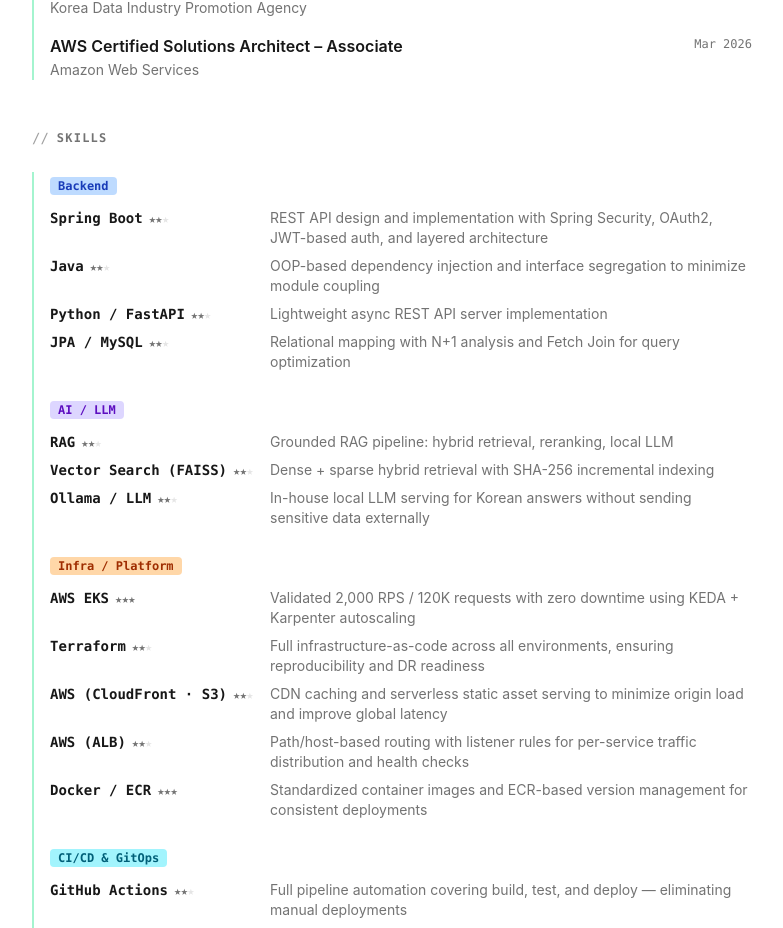
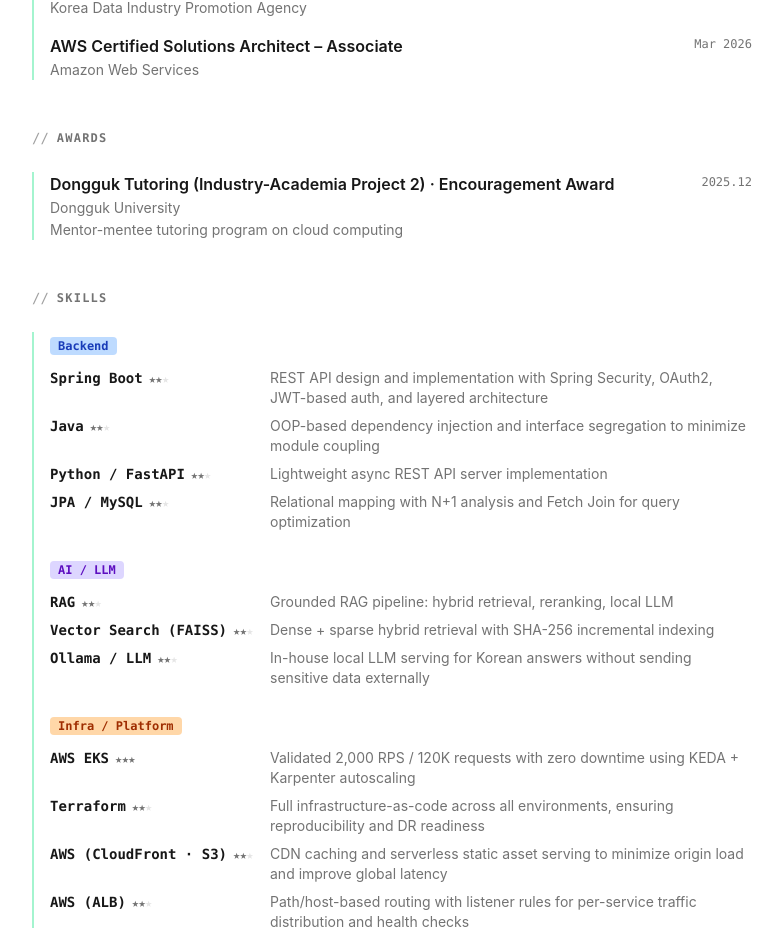
Before and after one commit to eomkyeongmun/my-portfolio, a Next.js app: page /en in a window 1280 px wide. Shown: the part 2072-3000 px from the top of the page, without its empty margins (248-1031 px from the left). Built offline with nearby package versions, Linux system fonts and the light colour scheme; a web font is replaced by a local one.

Commit message:
feat: add awards section to profile page
Co-Authored-By: Claude Fable 5 <noreply@anthropic.com>

```diff
--- a/src/app/en/page.tsx
+++ b/src/app/en/page.tsx
@@ -5,6 +5,7 @@ import { skills } from "@/data/en/skills";
 import { projects } from "@/data/en/projects";
 import { highlights } from "@/data/en/highlights";
 import { certifications } from "@/data/en/certifications";
+import { awards } from "@/data/en/awards";
 
 const categoryColor: Record<string, string> = {
   "Incident Response": "bg-red-100 text-red-700 dark:bg-red-900/30 dark:text-red-400",
@@ -310,6 +311,33 @@ export default function HomeEn() {
         </section>
       )}
 
+      {/* ── Awards ───────────────────────────────────────── */}
+      {awards.length > 0 && (
+        <section>
+          <SectionLabel>awards</SectionLabel>
+          <div className="border-l-2 border-emerald-200 dark:border-emerald-800 pl-4 space-y-4">
+            {awards.map((award, idx) => (
+              <div key={idx} className="flex flex-col sm:flex-row sm:items-start gap-1 sm:gap-8">
+                <div>
+                  <p className="font-semibold text-neutral-900 dark:text-neutral-100">
+                    {award.name} · {award.prize}
+                  </p>
+                  <p className="text-sm text-neutral-500 dark:text-neutral-400 mt-0.5">{award.organizer}</p>
+                  {award.description && (
+                    <p className="text-sm text-neutral-500 dark:text-neutral-400 mt-0.5">
+                      {award.description}
+                    </p>
+                  )}
+                </div>
+                <p className="sm:ml-auto font-mono text-xs text-neutral-500 dark:text-neutral-400 sm:pt-0.5 shrink-0">
+                  {award.date}
+                </p>
+              </div>
+            ))}
+          </div>
+        </section>
+      )}
+
       {/* ── Skills ───────────────────────────────────────── */}
       <section>
         <SectionLabel>skills</SectionLabel>
--- a/src/app/page.tsx
+++ b/src/app/page.tsx
@@ -5,6 +5,7 @@ import { skills } from "@/data/skills";
 import { projects } from "@/data/projects";
 import { highlights } from "@/data/highlights";
 import { certifications } from "@/data/certifications";
+import { awards } from "@/data/awards";
 
 const categoryColor: Record<string, string> = {
   장애대응: "bg-red-100 text-red-700 dark:bg-red-900/30 dark:text-red-400",
@@ -306,6 +307,33 @@ export default function Home() {
         </section>
       )}
 
+      {/* ── Awards ───────────────────────────────────────── */}
+      {awards.length > 0 && (
+        <section>
+          <SectionLabel>awards</SectionLabel>
+          <div className="border-l-2 border-emerald-200 dark:border-emerald-800 pl-4 space-y-4">
+            {awards.map((award, idx) => (
+              <div key={idx} className="flex flex-col sm:flex-row sm:items-start gap-1 sm:gap-8">
+                <div>
+                  <p className="font-semibold text-neutral-900 dark:text-neutral-100">
+                    {award.name} · {award.prize}
+                  </p>
+                  <p className="text-sm text-neutral-500 dark:text-neutral-400 mt-0.5">{award.organizer}</p>
+                  {award.description && (
+                    <p className="text-sm text-neutral-500 dark:text-neutral-400 mt-0.5">
+                      {award.description}
+                    </p>
+                  )}
+                </div>
+                <p className="sm:ml-auto font-mono text-xs text-neutral-500 dark:text-neutral-400 sm:pt-0.5 shrink-0">
+                  {award.date}
+                </p>
+              </div>
+            ))}
+          </div>
+        </section>
+      )}
+
       {/* ── Skills ───────────────────────────────────────── */}
       <section>
         <SectionLabel>skills</SectionLabel>
--- /dev/null
+++ b/src/data/awards.ts
@@ -0,0 +1,17 @@
+export interface Award {
+  name: string;           // 대회/프로그램명
+  prize: string;          // 수상 내역 (예: "장려상")
+  organizer: string;      // 주최
+  date: string;           // 예: "2025.12"
+  description?: string;   // 수상 내용
+}
+
+export const awards: Award[] = [
+  {
+    name: "동국 튜터링 (지산학 프로젝트 2)",
+    prize: "장려상",
+    organizer: "동국대학교",
+    date: "2025.12",
+    description: "클라우드 주제 멘토·멘티 튜터링 활동",
+  },
+];
--- /dev/null
+++ b/src/data/en/awards.ts
@@ -0,0 +1,17 @@
+export interface Award {
+  name: string;
+  prize: string;
+  organizer: string;
+  date: string;
+  description?: string;
+}
+
+export const awards: Award[] = [
+  {
+    name: "Dongguk Tutoring (Industry-Academia Project 2)",
+    prize: "Encouragement Award",
+    organizer: "Dongguk University",
+    date: "2025.12",
+    description: "Mentor-mentee tutoring program on cloud computing",
+  },
+];
```
